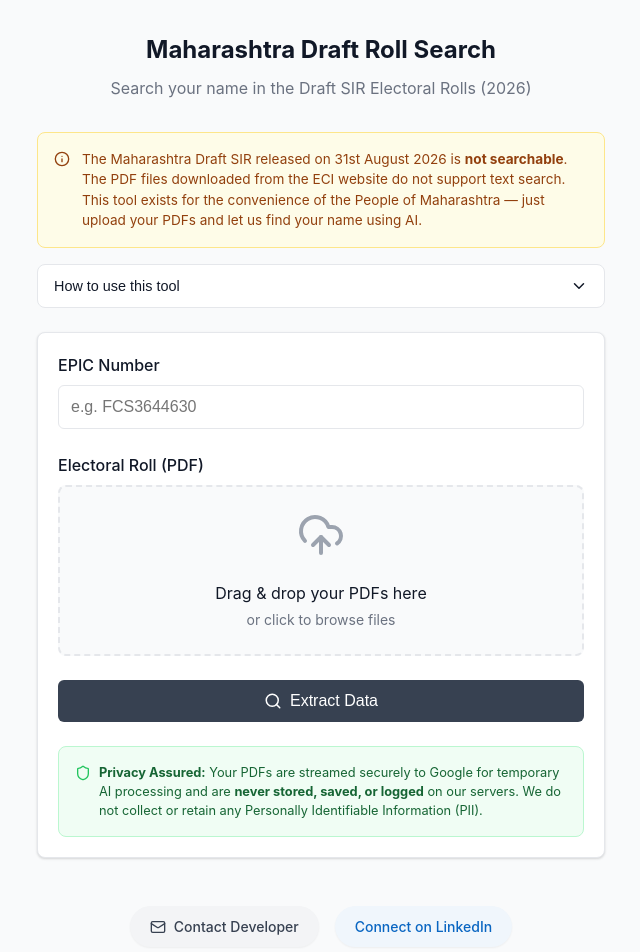
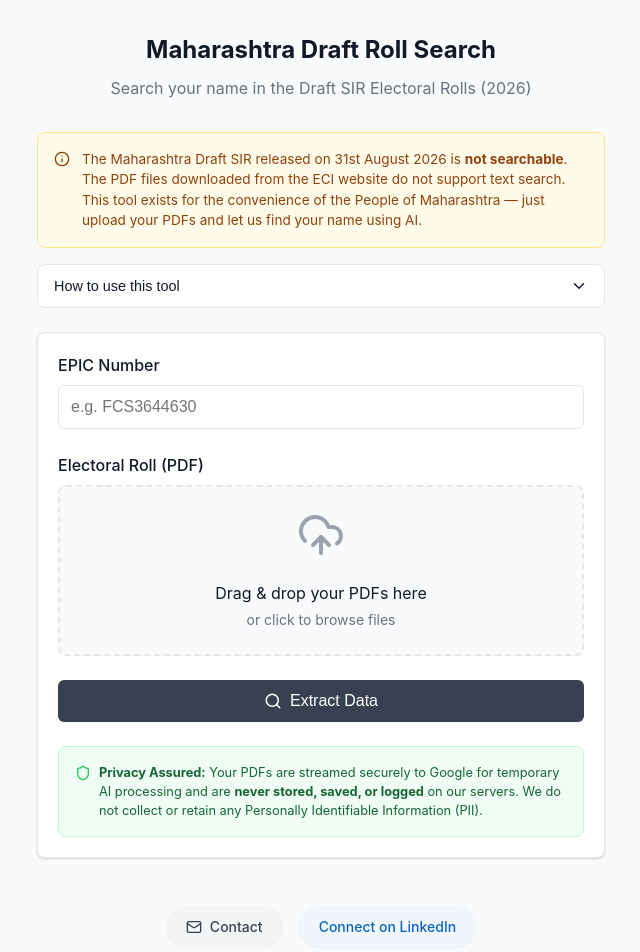
Before and after one commit to Shivam-53/Epic-Details-Extractor-using-Gemini-OCR, a React (Vite) app in the folder Epic_Details_Extractor/frontend/: page / in a window 1280 px wide. Shown: the top 952 px of the page, without its empty margins (319-959 px from the left). Built offline with nearby package versions, Linux system fonts and the light colour scheme; no server answers.

Commit message:
Update contact button text in footer

```diff
--- a/Epic_Details_Extractor/frontend/src/App.jsx
+++ b/Epic_Details_Extractor/frontend/src/App.jsx
@@ -335,7 +335,7 @@
             className="footer-btn email"
           >
             <Mail size={16} />
-            Contact Developer
+            Contact
           </a>
           <a
             href="https://www.linkedin.com/in/shivam-tiwari-21368b201/"
```
